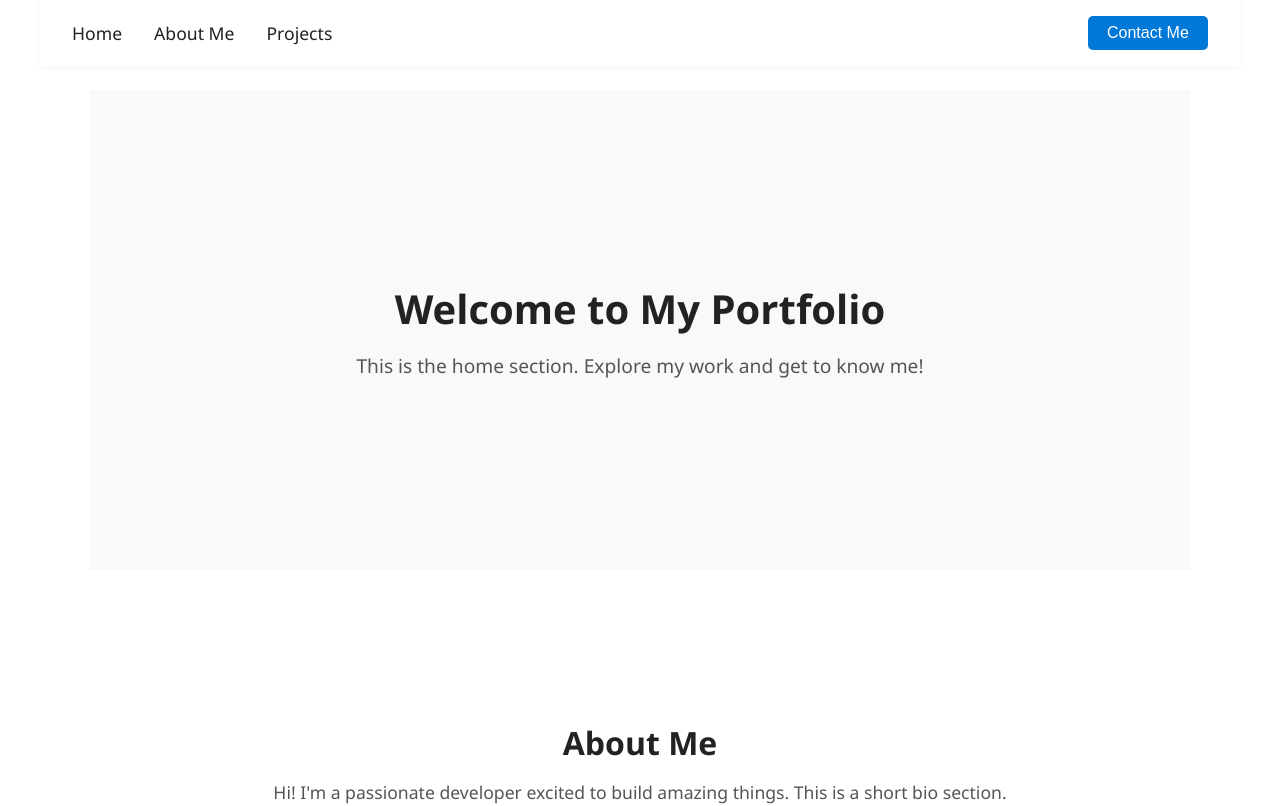
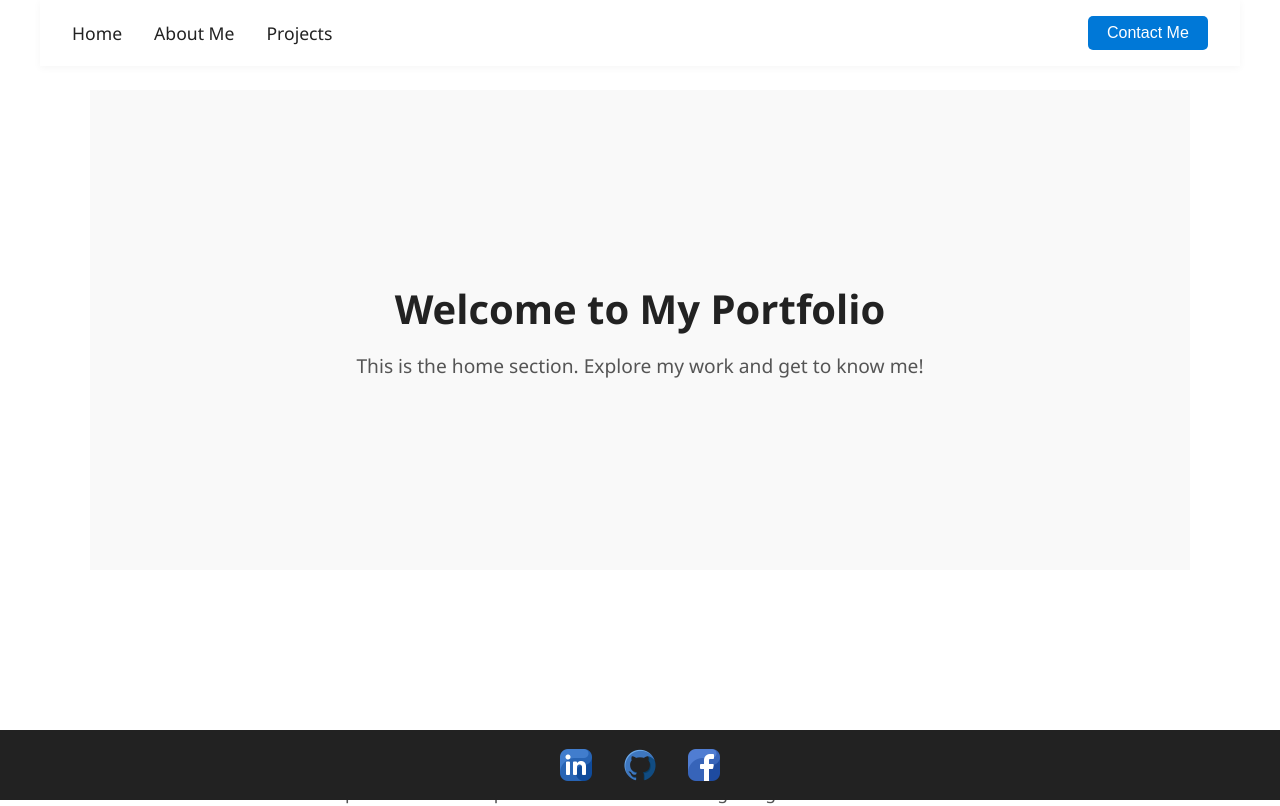
Before and after one commit to cabeltes-jayson/cabeltes-portfolio, a React (Vite) app: page / in a window 1280 px wide. Shown: the top 806 px of the page. Built offline with nearby package versions, Linux system fonts and the light colour scheme.

Commit message:
Updated Footer Fixed on Prototype 2

```diff
--- a/src/App.css
+++ b/src/App.css
@@ -24,6 +24,7 @@ main {
   align-items: center;
   justify-content: flex-start;
   padding: 1.5rem 1rem;
+  padding-bottom: 80px; /* Add space for fixed footer */
   box-sizing: border-box;
 }
 
@@ -74,9 +75,10 @@ section {
   gap: 2rem;
   padding: 1.2rem 0 1.2rem 0;
   background: #222;
-  position: relative;
+  position: fixed;
+  left: 0;
   bottom: 0;
-  left: 0;
+  z-index: 1000;
   box-sizing: border-box;
 }
 
@@ -150,6 +152,7 @@ p, li, a, button {
 @media (max-width: 600px) {
   main {
     padding: 0.5rem 0.1rem;
+    padding-bottom: 90px;
   }
   section {
     max-width: 100vw;
```
